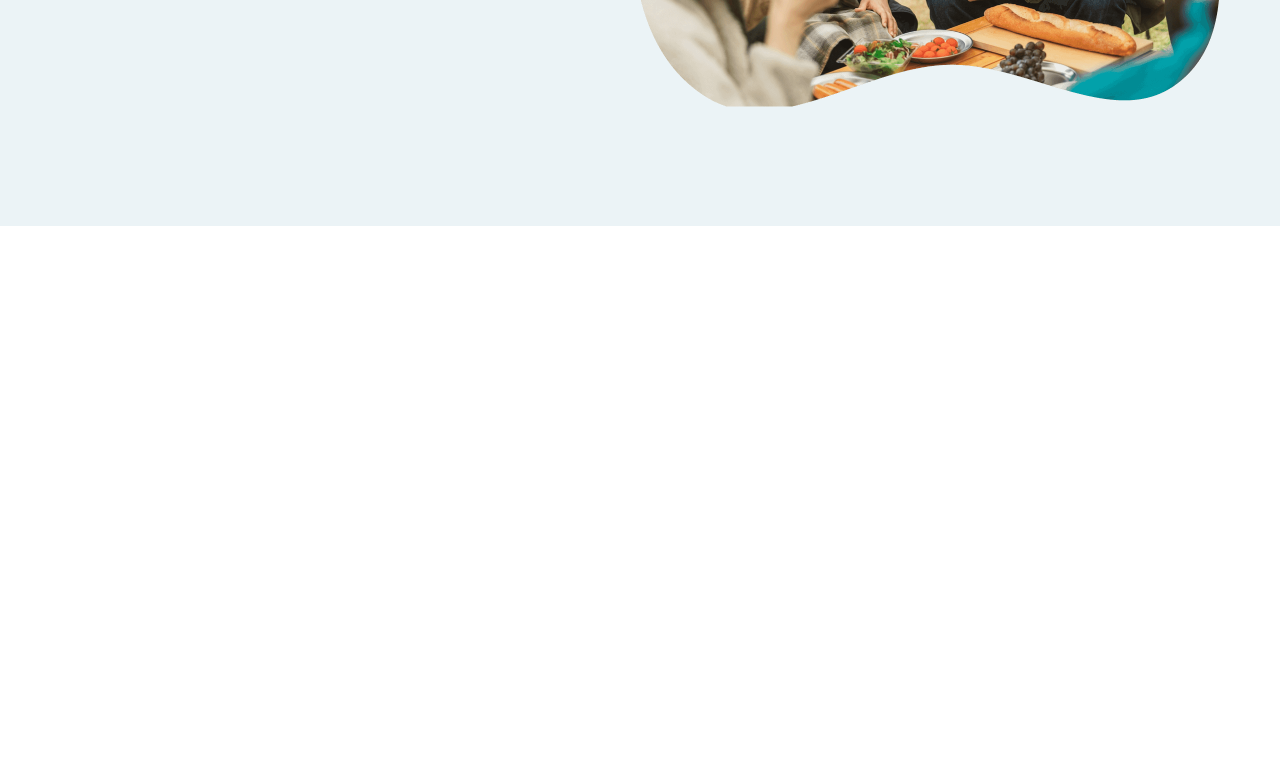
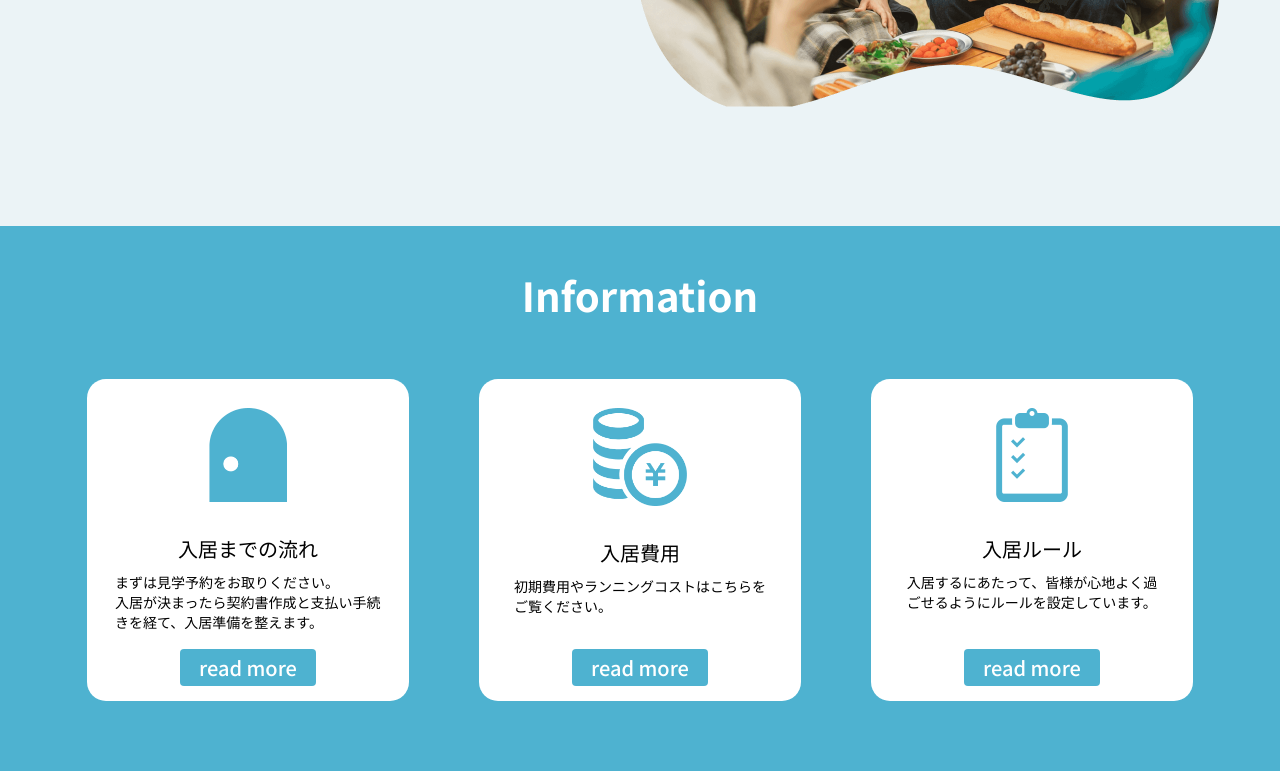
Before and after one commit to Atsusan/daytra_house_project, a website: page dev/src/index.html in a window 1280 px wide. Shown: the part 4101-4872 px from the top of the page. Before the commit the page ends 4327 px from the top, so only its background shows below. Drawn offline with nearby package versions, Linux system fonts and the light colour scheme; files that its build step writes are made by us from their sources.

Commit message:
[update] info セクション構築完了

```diff
--- a/dev/src/assets/js/script.js
+++ b/dev/src/assets/js/script.js
@@ -32,10 +32,10 @@ $('a[href^="#"]').click(function(event) {
     if (!$target.length) return;
 
     // ヘッダーの高さを取得
-    const headerHeight = $(".header").outerHeight() || 0;
+    const headerHeight = $(".js-header").outerHeight() || 0;
 
     // 移動速度を指定（ミリ秒）
-    const speed = 300;
+    const speed = 400;
 
     // ターゲットの位置までスムーズにスクロール
     $("html, body").animate({
--- a/dev/src/assets/sass/component/_c-secondHeading.scss
+++ b/dev/src/assets/sass/component/_c-secondHeading.scss
@@ -10,6 +10,16 @@
     @include g.mq(sp) {
         font-size: 2.4rem;
         margin-left: 0;
+    }
+    &--white {
+        @extend .c-secondHeading;
+        color: g.$cWhite;
+        font-size: 4rem;
+        margin-left: 0;
+
+        @include g.mq(sp) {
+            font-size: 3.2rem;
+        }
     }
 
     &--fzLarge {
--- a/dev/src/assets/sass/layout/_l-inner.scss
+++ b/dev/src/assets/sass/layout/_l-inner.scss
@@ -20,4 +20,13 @@
             padding-left: 1.4rem;
         }
     }
+
+    &--spPaddingLarge {
+        @extend .l-inner;
+
+        @include g.mq(sp) {
+            padding-left: 2.6rem;
+            padding-right: 2.6rem;
+        }
+    }
 }
--- a/dev/src/assets/sass/project/_index.scss
+++ b/dev/src/assets/sass/project/_index.scss
@@ -4,3 +4,4 @@
 @use "about";
 @use "news";
 @use "event";
+@use "info";
--- /dev/null
+++ b/dev/src/assets/sass/project/_info.scss
@@ -0,0 +1,134 @@
+@use '../global' as g;
+
+.p-info {
+    background-color: g.$main-color;
+    padding: 4rem 0 7rem;
+    @include g.mq(sp) {
+        padding: 5rem 0 7.2rem;
+    }
+
+    &__sectionBox {
+    }
+
+    &__list {
+        margin: 5.5rem auto 0;
+        margin-top: 5.5rem;
+        display: flex;
+        justify-content: center;
+        align-items: center;
+        max-width: 110.6rem;
+        @include g.mq(sp) {
+            flex-direction: column;
+            margin-top: 3.3rem;
+        }
+    }
+
+    &__item {
+        margin-left: 7rem;
+        border-radius: 1.9rem;
+        background-color: g.$cWhite;
+        display: flex;
+        flex-direction: column;
+        align-items: center;
+        min-width: 32.2rem;
+        min-height: 32.2rem;
+        padding: 2.9rem 2.8rem 1.5rem;
+        @include g.mq(sp) {
+            margin: 7.1rem auto 0;
+        }
+        &--mlNoneSpMtNone {
+            @extend .p-info__item;
+            margin-left: 0;
+            @include g.mq(sp) {
+                margin-top: 0;
+            }
+        }
+    }
+
+    &__imgBox {
+        max-width: 9.4rem;
+
+        &--widthSmall {
+            @extend .p-info__imgBox;
+            max-width: 7.8rem;
+        }
+    }
+
+    &__img {
+    }
+
+    &__contentsBox {
+        margin-top: 3.2rem;
+    }
+
+    &__title {
+        font-size: 2rem;
+        font-weight: 500;
+        line-height: normal;
+        color: g.$text-color;
+        text-align: center;
+    }
+
+    &__text {
+        font-size: 1.4rem;
+        font-weight: 400;
+        line-height: normal;
+        color: g.$text-color;
+        margin-top: 0.9rem;
+    }
+
+    &__btnBox {
+        margin-top: auto;
+        display: flex;
+        justify-items: center;
+        align-items: center;
+    }
+
+    &__btn {
+        display: block;
+        width: 100%;
+        padding: 0.4rem 1.9rem;
+        height: 3.7rem;
+        border-radius: .4rem;
+        font-size: 2rem;
+        font-weight: 500;
+        line-height: normal;
+        color: g.$cWhite;
+        transition: .4s;
+        position: relative;
+        z-index: 10;
+
+        &::before {
+            content: "";
+            position: absolute;
+            top: 0;
+            left: 0;
+            width: 100%;
+            height: 100%;
+            background-color: g.$main-color;
+            border-radius: .4rem;
+            z-index: -2;
+        }
+
+        &::after {
+            content: "";
+            position: absolute;
+            bottom: 0;
+            right: 0;
+            width: 100%;
+            height: 0;
+            background: linear-gradient(0deg, rgba(0, 0, 0, 0.20) 0%, rgba(0, 0, 0, 0.20) 100%), #4EB2D0;
+            border-radius: .4rem;
+            z-index: -1;
+            transition: .4s;
+        }
+
+        &:hover {
+            &::after {
+                @include g.mq(hover) {
+                    height: 100%;
+                }
+            }
+        }
+    }
+}
--- a/dev/src/index.html
+++ b/dev/src/index.html
@@ -39,7 +39,7 @@
 
 <body>
     <!-- ▼ p-header -->
-    <header class="l-header p-header">
+    <header class="l-header p-header js-header">
         <div class="l-inner--large p-header__inner">
             <h1 class="p-header__logo">
                 <a href="./" class="p-header__logoLink">
@@ -354,7 +354,8 @@
                         <div class="p-event__contentsBox">
                             <span class="p-event__number">01</span>
                             <div class="p-event__iconBox">
-                                <img src="./assets/images/event-icon1.png" alt="" class="p-event__icon" width="400" height="292">
+                                <img src="./assets/images/event-icon1.png" alt="" class="p-event__icon" width="400"
+                                    height="292">
                             </div>
                             <h3 class="p-event__title">対面面談</h3>
                             <p class="p-event__text">
@@ -365,10 +366,10 @@
                         </div>
                         <div class="p-event__imgBox">
                             <picture>
-                                <source media="(min-width: 768px)" srcset="./assets/images/event-item-pc1.png" width="1252"
-                                height="951">
-                                <img src="./assets/images/event-item-sp1.png" alt="対面面談" class="p-event__img" width="668"
-                                height="396">
+                                <source media="(min-width: 768px)" srcset="./assets/images/event-item-pc1.png"
+                                    width="1252" height="951">
+                                <img src="./assets/images/event-item-sp1.png" alt="対面面談" class="p-event__img"
+                                    width="668" height="396">
                             </picture>
                         </div>
                     </li>
@@ -376,7 +377,8 @@
                         <div class="p-event__contentsBox">
                             <span class="p-event__number">02</span>
                             <div class="p-event__iconBox">
-                                <img src="./assets/images/event-icon2.png" alt="" class="p-event__icon" width="566" height="282">
+                                <img src="./assets/images/event-icon2.png" alt="" class="p-event__icon" width="566"
+                                    height="282">
                             </div>
                             <h3 class="p-event__title">チーム企画</h3>
                             <p class="p-event__text">
@@ -388,8 +390,10 @@
                         </div>
                         <div class="p-event__imgBox">
                             <picture>
-                                <source media="(min-width: 768px)" srcset="./assets/images/event-item-pc2.png" width="1630" height="1613">
-                                <img src="./assets/images/event-item-sp2.png" alt="チーム企画" class="p-event__img" width="666" height="396">
+                                <source media="(min-width: 768px)" srcset="./assets/images/event-item-pc2.png"
+                                    width="1630" height="1613">
+                                <img src="./assets/images/event-item-sp2.png" alt="チーム企画" class="p-event__img"
+                                    width="666" height="396">
                             </picture>
                         </div>
                     </li>
@@ -397,7 +401,8 @@
                         <div class="p-event__contentsBox">
                             <span class="p-event__number">03</span>
                             <div class="p-event__iconBox">
-                                <img src="./assets/images/event-icon3.png" alt="" class="p-event__icon" width="378" height="277">
+                                <img src="./assets/images/event-icon3.png" alt="" class="p-event__icon" width="378"
+                                    height="277">
                             </div>
                             <h3 class="p-event__title">デイトラハウス交流会</h3>
                             <p class="p-event__text">
@@ -409,8 +414,10 @@
                         </div>
                         <div class="p-event__imgBox">
                             <picture>
-                                <source media="(min-width: 768px)" srcset="./assets/images/event-item-pc3.png" width="1176" height="909">
-                                <img src="./assets/images/event-item-sp3.png" alt="デイトラハウス交流会" class="p-event__img" width="668" height="396">
+                                <source media="(min-width: 768px)" srcset="./assets/images/event-item-pc3.png"
+                                    width="1176" height="909">
+                                <img src="./assets/images/event-item-sp3.png" alt="デイトラハウス交流会" class="p-event__img"
+                                    width="668" height="396">
                             </picture>
                         </div>
                     </li>
@@ -418,6 +425,63 @@
             </div>
         </section>
         <!-- ▲ p-event -->
+
+        <!-- ▼ p-info -->
+        <section id="info" class="p-info">
+            <div class="l-inner--spPaddingLarge">
+                <div class="p-info__sectionBox">
+                    <h2 class="c-secondHeading--white">Information</h2>
+                </div>
+                <ul class="p-info__list">
+                    <li class="p-info__item--mlNoneSpMtNone">
+                        <div class="p-info__imgBox--widthSmall">
+                            <img src="./assets/images/info-item1.png" alt="入居までの流れ" class="p-info__img" width="155"
+                                height="188">
+                        </div>
+                        <div class="p-info__contentsBox">
+                            <h3 class="p-info__title">入居までの流れ</h3>
+                            <p class="p-info__text">
+                                まずは見学予約をお取りください。
+                                <br>
+                                入居が決まったら契約書作成と支払い手続きを経て、入居準備を整えます。
+                            </p>
+                        </div>
+                        <div class="p-info__btnBox">
+                            <a href="#" class="p-info__btn">read more</a>
+                        </div>
+                    </li>
+                    <li class="p-info__item">
+                        <div class="p-info__imgBox">
+                            <img src="./assets/images/info-item2.png" alt="入居費用" class="p-info__img" width="180"
+                                height="188">
+                        </div>
+                        <div class="p-info__contentsBox">
+                            <h3 class="p-info__title">入居費用</h3>
+                            <p class="p-info__text">
+                                初期費用やランニングコストはこちらを<br>ご覧ください。
+                            </p>
+                        </div>
+                        <div class="p-info__btnBox">
+                            <a href="#" class="p-info__btn">read more</a>
+                        </div>
+                    </li>
+                    <li class="p-info__item">
+                        <div class="p-info__imgBox">
+                            <img src="./assets/images/info-item3.png" alt="入居ルール" class="p-info__img" width="188"
+                                height="188">
+                        </div>
+                        <div class="p-info__contentsBox">
+                            <h3 class="p-info__title">入居ルール</h3>
+                            <p class="p-info__text">入居するにあたって、皆様が心地よく過<br>ごせるようにルールを設定しています。</p>
+                        </div>
+                        <div class="p-info__btnBox">
+                            <a href="#" class="p-info__btn">read more</a>
+                        </div>
+                    </li>
+                </ul>
+            </div>
+        </section>
+        <!-- ▲ p-info -->
 
     </main>
     <!-- ▲ main -->
```
